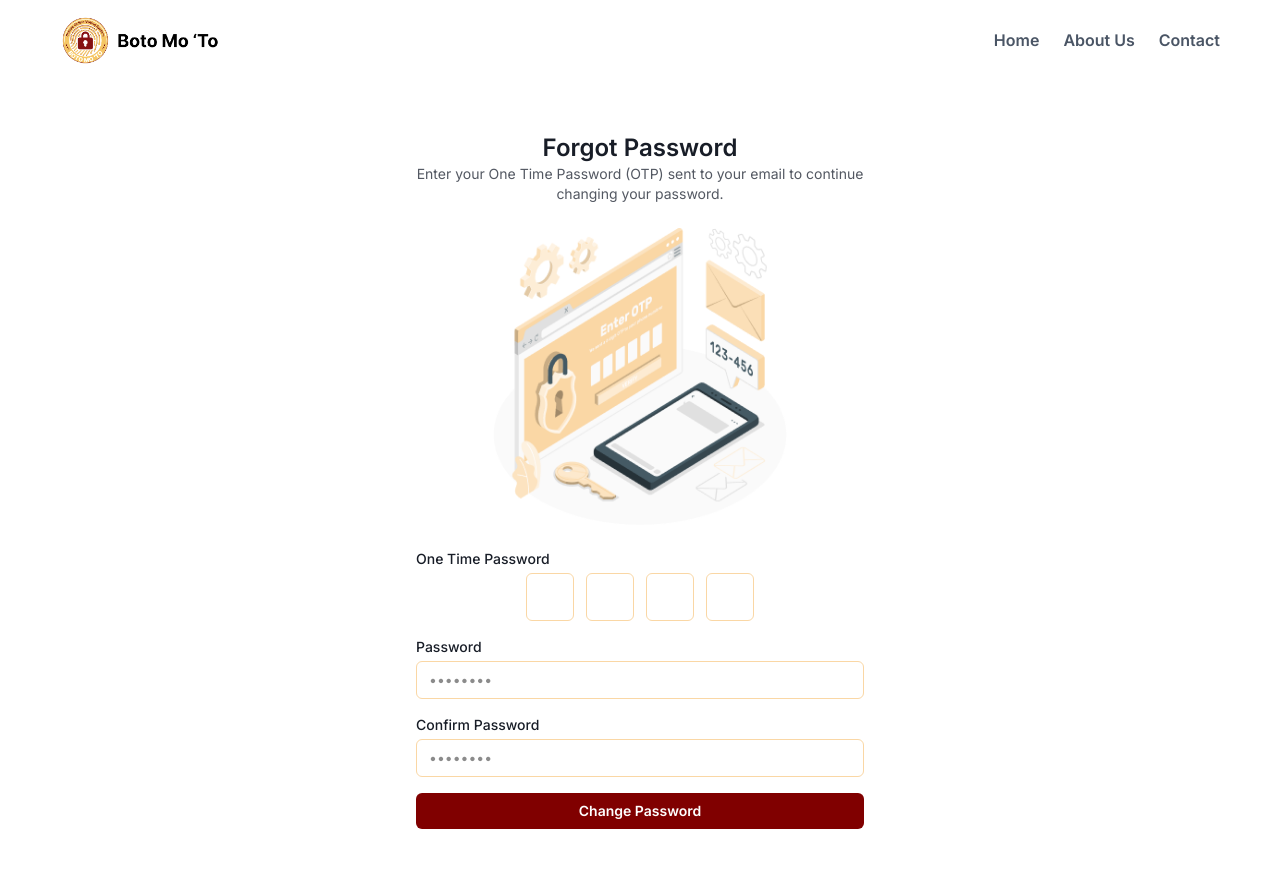
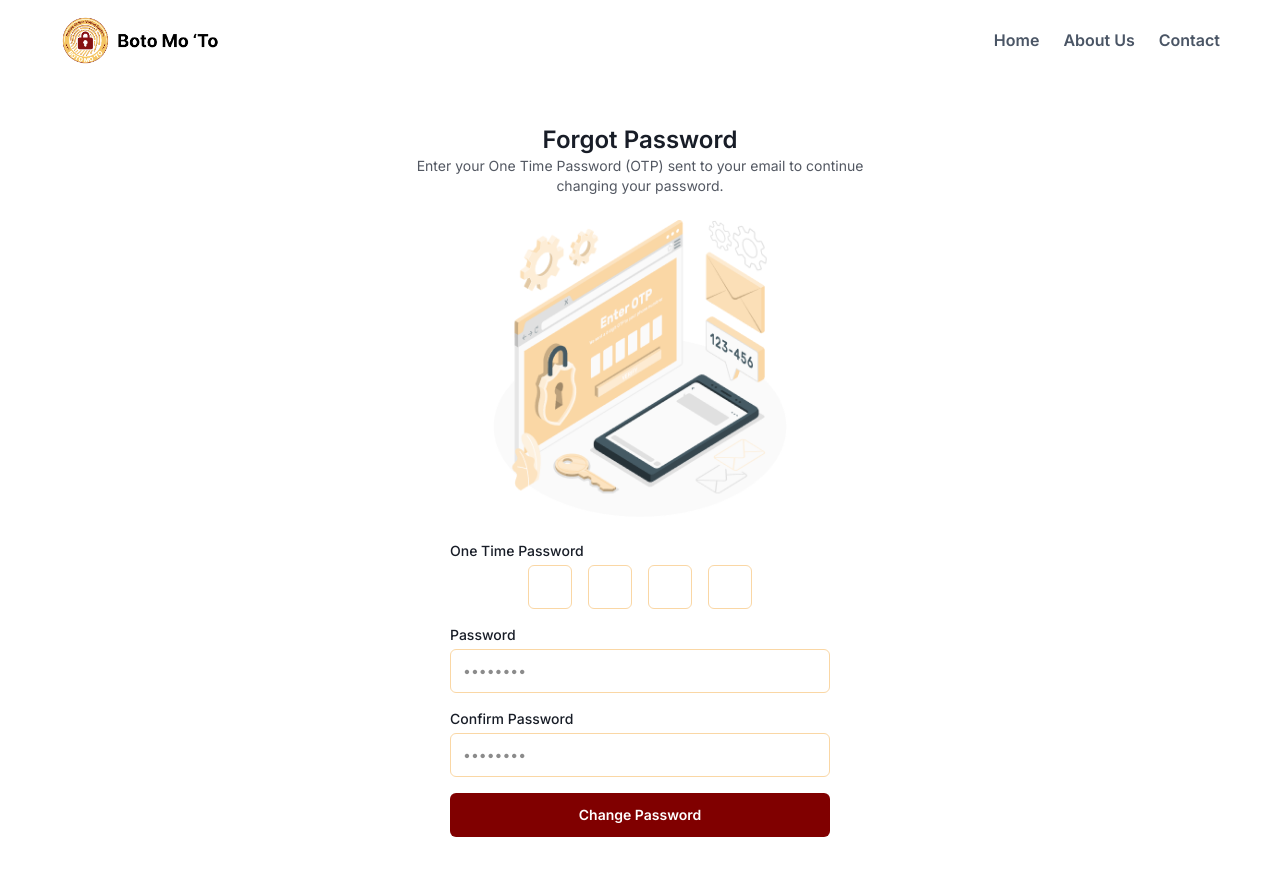
Before and after one commit to Boto-Mo-To-Capstone-Project/BotoMoTo, a Next.js app: page /forgotpasswordOTP in a window 1280 px wide. Shown: the top 876 px of the page. Built offline with nearby package versions, Linux system fonts and the light colour scheme.

Commit message:
paedit na lang kasi masyadong hapit yung change password sa dulo

```diff
--- a/src/app/forgotpasswordOTP/page.tsx
+++ b/src/app/forgotpasswordOTP/page.tsx
@@ -29,52 +29,52 @@ export default function ForgotPasswordPage() {
         </div>
 
         {/* Form */}
-        <form className="space-y-4 text-left">
+        <form className="space-y-4 text-left flex flex-col items-center">
           {/* OTP Inputs */}
-          <div>
+          <div className="w-[380px]">
             <label className="block text-sm font-medium text-[var(--color-black)] mb-1">
               One Time Password
             </label>
-            <div className="flex justify-center gap-3">
+            <div className="flex gap-4 justify-center">
               {[1, 2, 3, 4].map((box) => (
                 <input
                   key={box}
                   type="text"
                   maxLength={1}
-                  className="w-12 h-12 text-center border border-[var(--color-secondary)] text-[var(--color-secondary)] font-bold rounded-md text-xl focus:outline-none focus:ring-2 focus:ring-[var(--color-secondary)]"
+                  className="w-11 h-11 text-center border border-[var(--color-secondary)] text-[var(--color-secondary)] font-bold rounded-md text-xl focus:outline-none focus:ring-2 focus:ring-[var(--color-secondary)]"
                 />
               ))}
             </div>
           </div>
 
           {/* Password */}
-          <div>
+          <div className="w-[380px]">
             <label className="block text-sm font-medium text-[var(--color-black)] mb-1">
               Password
             </label>
             <input
               type="password"
               placeholder="••••••••"
-              className="w-full border border-[var(--color-secondary)] rounded-md px-3 py-2 text-sm focus:outline-none focus:ring-2 focus:ring-[var(--color-secondary)]"
+              className="w-full h-[44px] border border-[var(--color-secondary)] rounded-md px-3 text-sm focus:outline-none focus:ring-2 focus:ring-[var(--color-secondary)]"
             />
           </div>
 
           {/* Confirm Password */}
-          <div>
+          <div className="w-[380px]">
             <label className="block text-sm font-medium text-[var(--color-black)] mb-1">
               Confirm Password
             </label>
             <input
               type="password"
               placeholder="••••••••"
-              className="w-full border border-[var(--color-secondary)] rounded-md px-3 py-2 text-sm focus:outline-none focus:ring-2 focus:ring-[var(--color-secondary)]"
+              className="w-full h-[44px] border border-[var(--color-secondary)] rounded-md px-3 text-sm focus:outline-none focus:ring-2 focus:ring-[var(--color-secondary)]"
             />
           </div>
 
           {/* Submit Button */}
           <button
             type="submit"
-            className="w-full bg-[var(--color-primary)] hover:brightness-90 text-white py-2 rounded-md text-sm font-semibold"
+            className="w-[380px] h-[44px] bg-[var(--color-primary)] hover:brightness-90 text-white rounded-md text-sm font-semibold"
           >
             Change Password
           </button>
```
